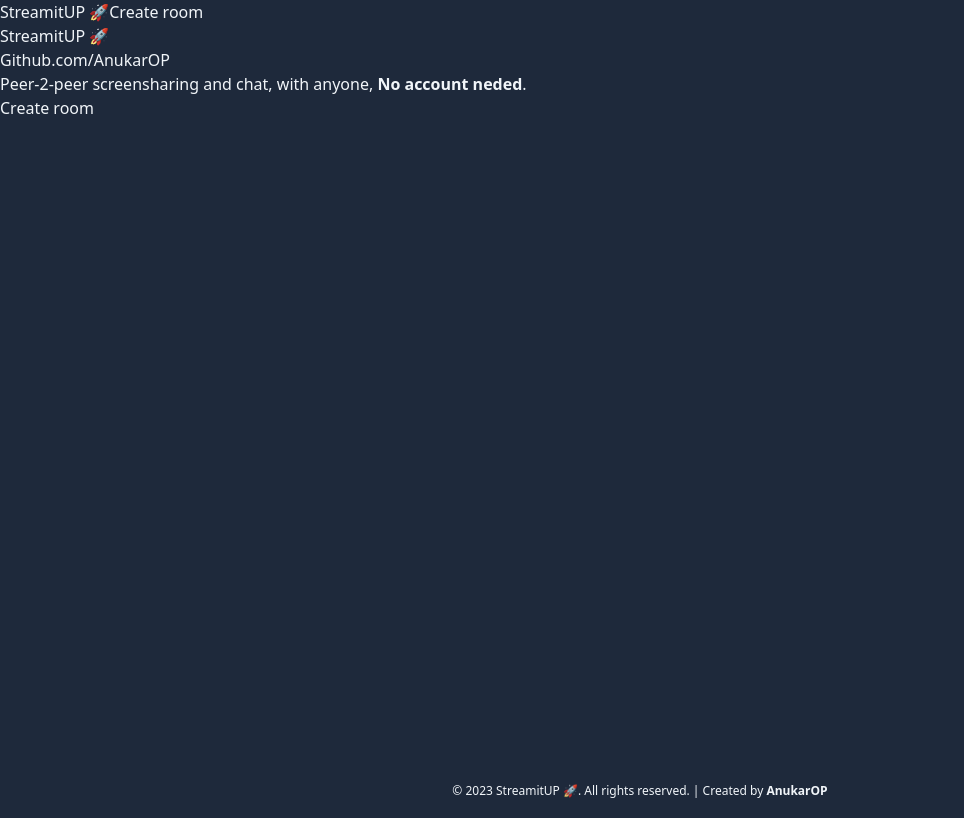
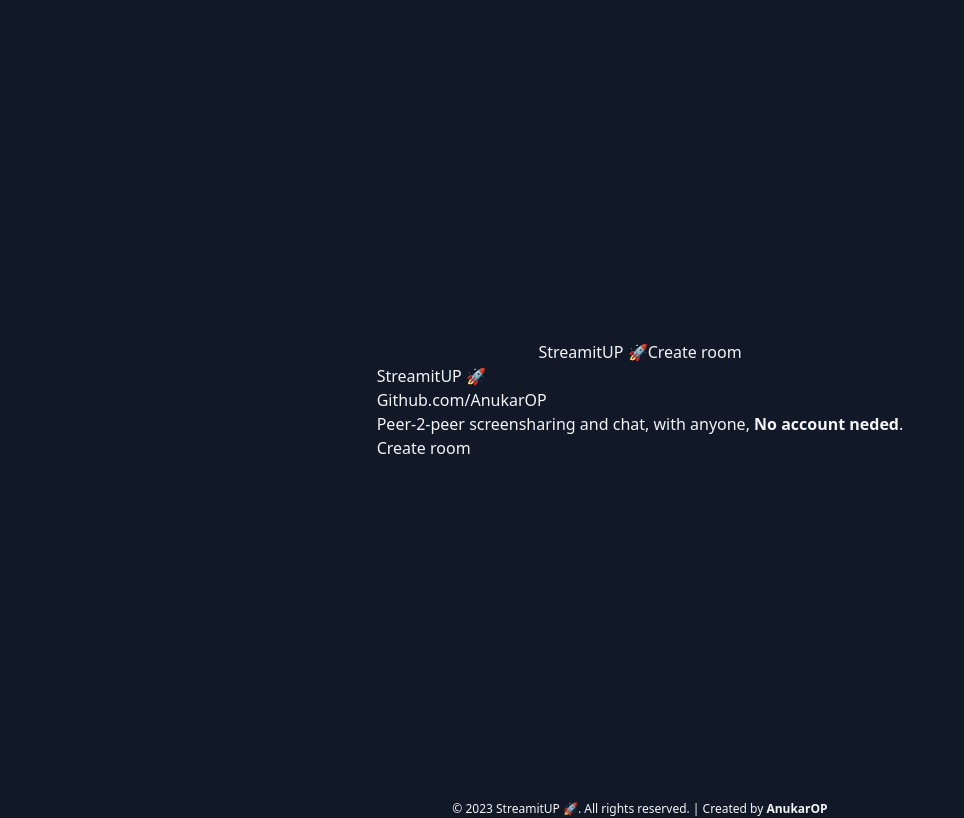
Before and after one commit to AnukarOP/StreamitUP, a Vue app: page / in a window 1280 px wide. Shown: the whole page, without its empty margins (0-964 px from the left). Built offline with nearby package versions, Linux system fonts and the light colour scheme; what peerjs would draw is missing.

Commit message:
Update style.css

```diff
--- a/src/style.css
+++ b/src/style.css
@@ -4,14 +4,31 @@
 
 @layer base {
   :root {
+    --primary-color: #3498db; /* Define your primary color here */
+    --secondary-color: #2ecc71; /* Define your secondary color here */
+    --background-color: #2c3e50; /* Define your background color here */
     color-scheme: dark;
   }
 
   body {
-    @apply bg-slate-800 text-slate-100;
+    @apply bg-gray-900 text-gray-100 font-sans antialiased;
   }
 
   #app {
-    @apply w-full h-full flex flex-col;
+    @apply min-h-screen flex flex-col items-center justify-center;
+  }
+
+  .container {
+    @apply mx-auto p-4;
+  }
+
+  /* Example button styling */
+  .btn {
+    @apply px-4 py-2 bg-var(--primary-color) text-white rounded-md hover:bg-var(--secondary-color);
+  }
+
+  /* Smooth transition effects */
+  .transition {
+    @apply transition-all duration-300 ease-in-out;
   }
 }
```
